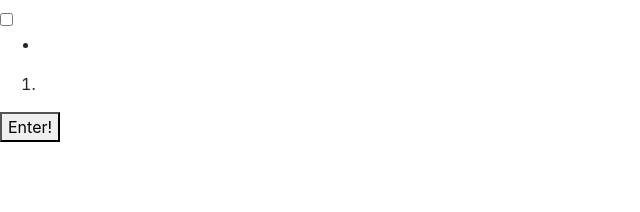
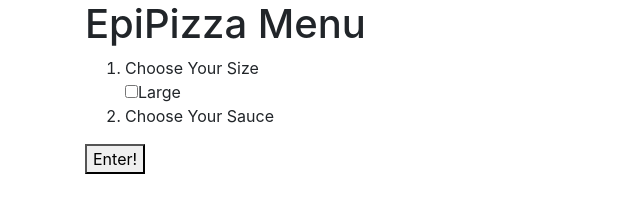
Before and after one commit to M00nDrag0n/Pizza, a plain HTML site: page Pizza-2/index.html in a window 1280 px wide. Shown: the whole page, without its empty margins (0-640 px from the left). Drawn offline with Linux system fonts and the light colour scheme.

Commit message:
save html and JavaScript data

```diff
--- a/Pizza-2/index.html
+++ b/Pizza-2/index.html
@@ -9,12 +9,19 @@
   </head>
 
   <body>
-    <h1></h1>
-    <input type="checkbox"></input>
-    <ul><li></li></ul>
-    <ol><li></li></ol>
+    <div class="container">
+      <form id="events">
+        <h1>EpiPizza Menu</h1>
 
-    <button type="submit">Enter!</button>
+          <ol>
+            <li>Choose Your Size</li>
+              <input type="checkbox" name="large" value=$15.00>Large</input>
 
+              <li>Choose Your Sauce</li>
+          </ol>
+
+        <button type="submit">Enter!</button>
+      </form>
+    </div>
   </body>
 </html>
--- a/Pizza-2/js/scripts.js
+++ b/Pizza-2/js/scripts.js
@@ -0,0 +1,21 @@
+function Pizza() {
+  this.size = size,
+  this.sauce = sauce,
+  this.toppings = [],
+  this.price= 0,
+}
+
+Pizza.prototype.orderPizza = function() {
+  var
+}
+
+
+
+
+
+$(document).ready(function()) {
+  $("#")
+
+
+  event.preventDefault();
+});
```
Also changed, not shown: 1 other file.
